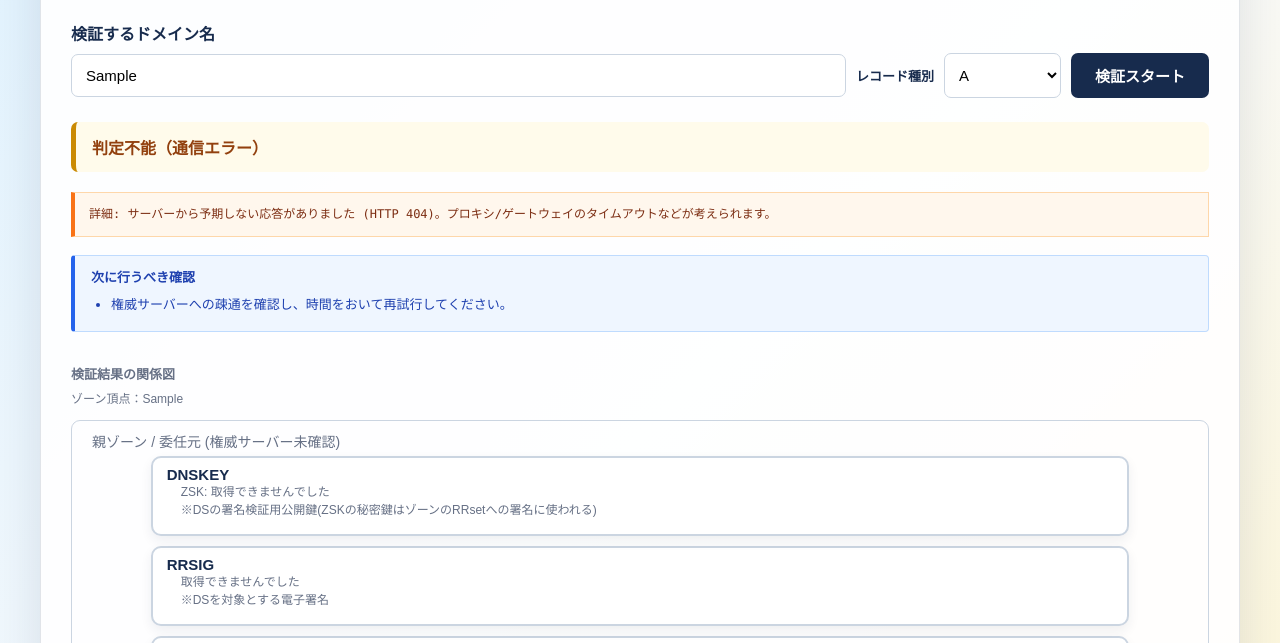
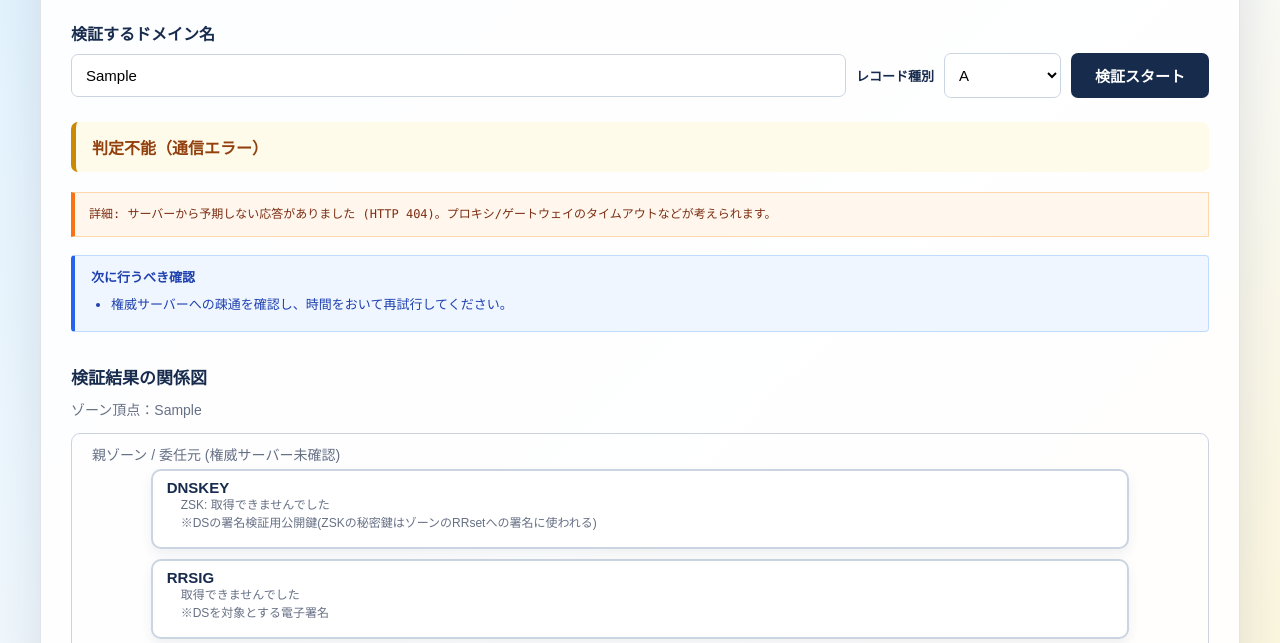
Before and after one commit to yoshigoto/dnssec-validator, a website: page index.html in a window 1280 px wide. Both pictures are taken after typing "Sample" into the empty fields and a click on the button "検証スタート". Shown: the part 132-775 px from the top of the page. Drawn offline with Linux system fonts and the light colour scheme; no server answers.

Commit message:
スタイルの調整：検証結果の関係図の見出しをh2に変更し、apex-summaryのフォントサイズを14pxに変更

```diff
--- a/index.html
+++ b/index.html
@@ -38,8 +38,8 @@
         .next-checks-list { margin: 0; padding-left: 20px; }
         .next-checks-list li { margin: 3px 0; }
         .diagram { display: none; overflow-x: auto; padding: 14px 0 4px; font-family: sans-serif; }
-        .diagram-header { display: flex; justify-content: space-between; gap: 20px; margin-bottom: 6px; color: var(--muted); font-size: 13px; }
-        .apex-summary { display: flex; flex-wrap: wrap; gap: 6px 20px; margin-bottom: 14px; color: var(--muted); font: 12px sans-serif; }
+        .diagram h2 { margin: 0 0 10px; font-size: 17px; }
+        .apex-summary { display: flex; flex-wrap: wrap; gap: 6px 20px; margin-bottom: 14px; color: var(--muted); font: 14px sans-serif; }
         .diagram-grid { min-width: 500px; display: grid; grid-template-columns: minmax(0, 1fr); grid-template-rows: auto auto auto auto minmax(58px, auto) auto auto auto; align-items: center; gap: 0 16px; }
         .zone { position: relative; z-index: 3; align-self: stretch; padding: 14px; background: transparent; border: 1px solid var(--line); border-radius: 9px; pointer-events: none; }
         .zone-title { position: absolute; top: 10px; left: 14px; margin: 0; padding: 2px 6px; border-radius: 4px; font-size: 14px; line-height: 1.4; color: var(--muted); white-space: nowrap; }
@@ -123,7 +123,7 @@
             <ul id="nextChecksList" class="next-checks-list"></ul>
         </div>
         <section id="diagram" class="diagram" aria-live="polite">
-            <div class="diagram-header"><strong>検証結果の関係図</strong></div>
+            <h2>検証結果の関係図</h2>
             <div class="apex-summary"><span id="zoneApexSummary">ゾーン頂点：未確認</span></div>
             <div class="diagram-grid">
                 <div class="zone parent-zone"><p id="parentZoneTitle" class="zone-title">親ゾーン / 委任元</p></div>
```
